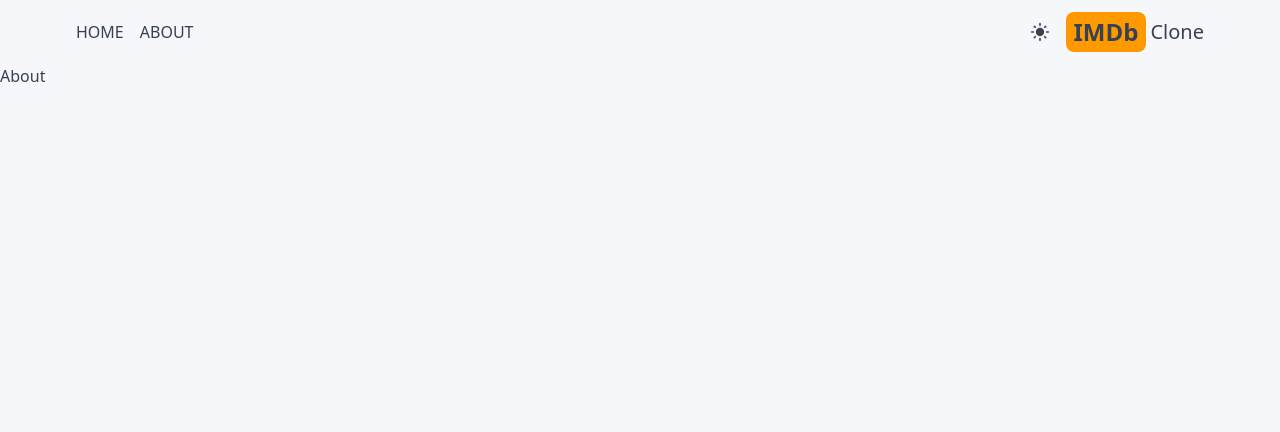
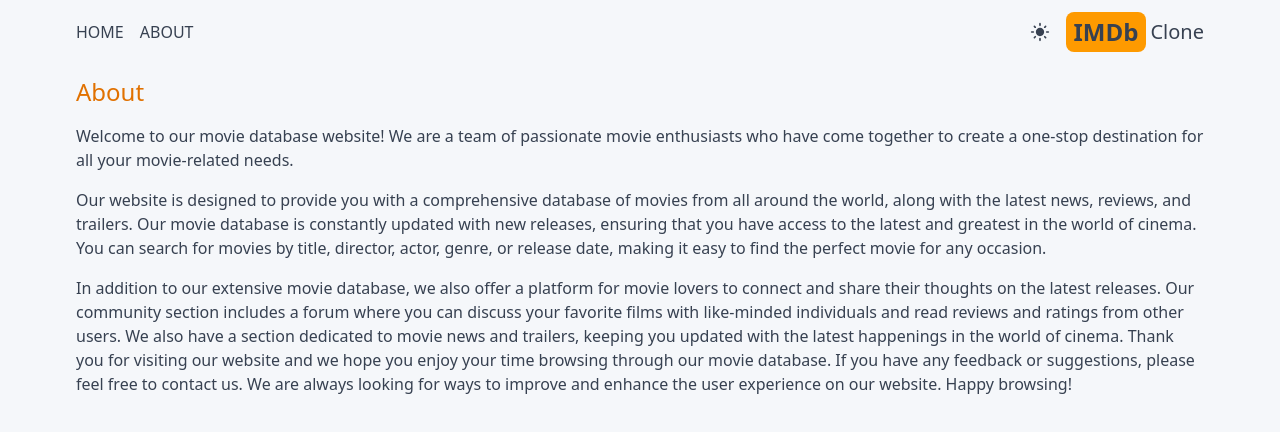
Before and after one commit to M4LDiT4/imdb-clone, a Next.js app: page /about in a window 1280 px wide. Shown: the top 432 px of the page. Built offline with nearby package versions, Linux system fonts and the light colour scheme.

Commit message:
inserted context to the about page

```diff
--- a/src/app/about/page.tsx
+++ b/src/app/about/page.tsx
@@ -1,5 +1,37 @@
 export default function About(){
-  return <div>
-    About
-  </div>
+  return (
+  <div className="max-w-6xl mx-auto p-3 space-y-4">
+    <h1 className="text-2xl font-medium text-amber-600">
+      About
+    </h1>
+    <p>
+        Welcome to our movie database website! We are a team of passionate movie
+        enthusiasts who have come together to create a one-stop destination for
+        all your movie-related needs.
+      </p>
+
+      <p>
+        Our website is designed to provide you with a comprehensive database of
+        movies from all around the world, along with the latest news, reviews,
+        and trailers. Our movie database is constantly updated with new
+        releases, ensuring that you have access to the latest and greatest in
+        the world of cinema. You can search for movies by title, director,
+        actor, genre, or release date, making it easy to find the perfect movie
+        for any occasion.
+      </p>
+
+      <p>
+        In addition to our extensive movie database, we also offer a platform
+        for movie lovers to connect and share their thoughts on the latest
+        releases. Our community section includes a forum where you can discuss
+        your favorite films with like-minded individuals and read reviews and
+        ratings from other users. We also have a section dedicated to movie news
+        and trailers, keeping you updated with the latest happenings in the
+        world of cinema. Thank you for visiting our website and we hope you
+        enjoy your time browsing through our movie database. If you have any
+        feedback or suggestions, please feel free to contact us. We are always
+        looking for ways to improve and enhance the user experience on our
+        website. Happy browsing!
+      </p>
+  </div>)
 }
```
